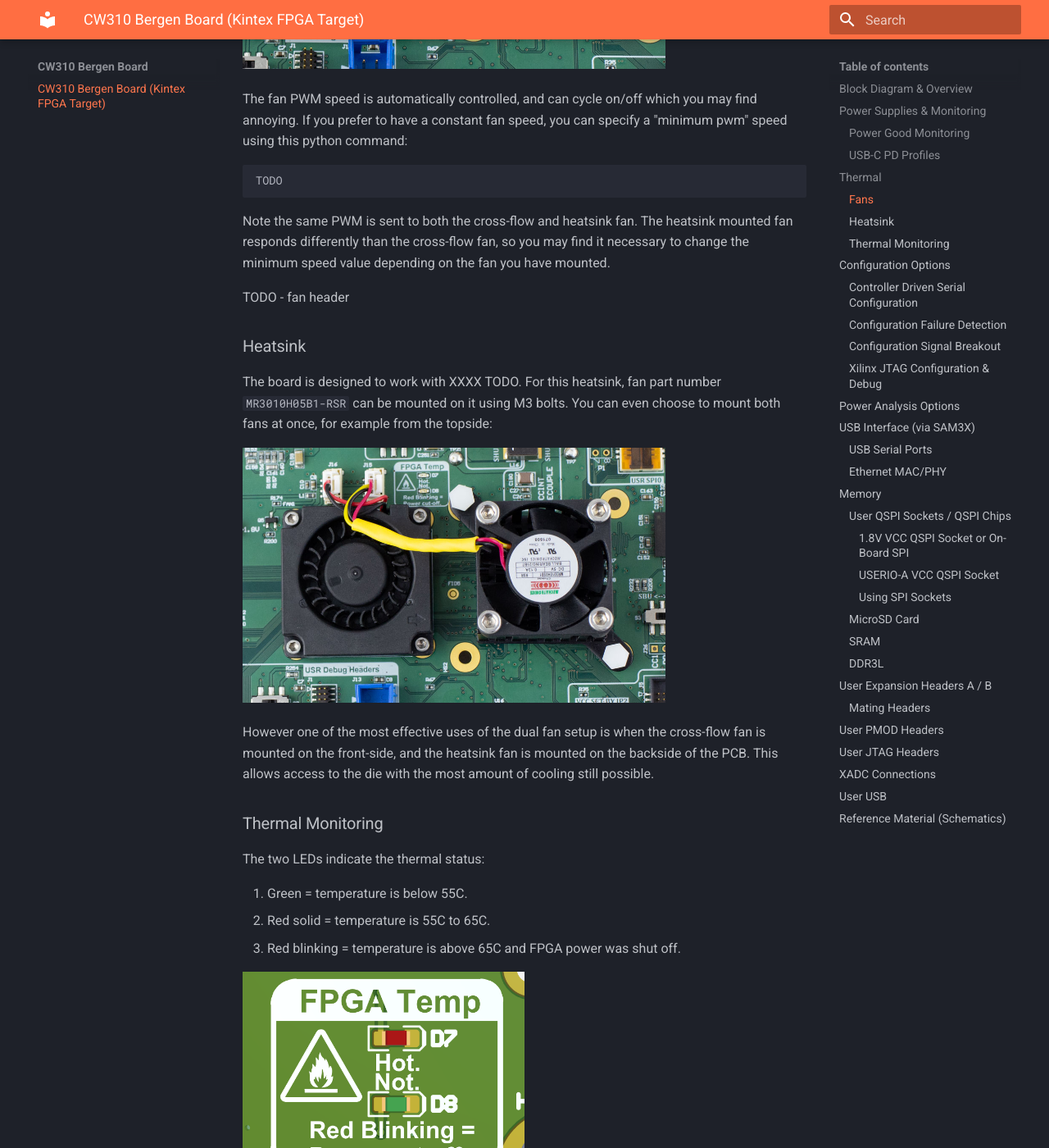
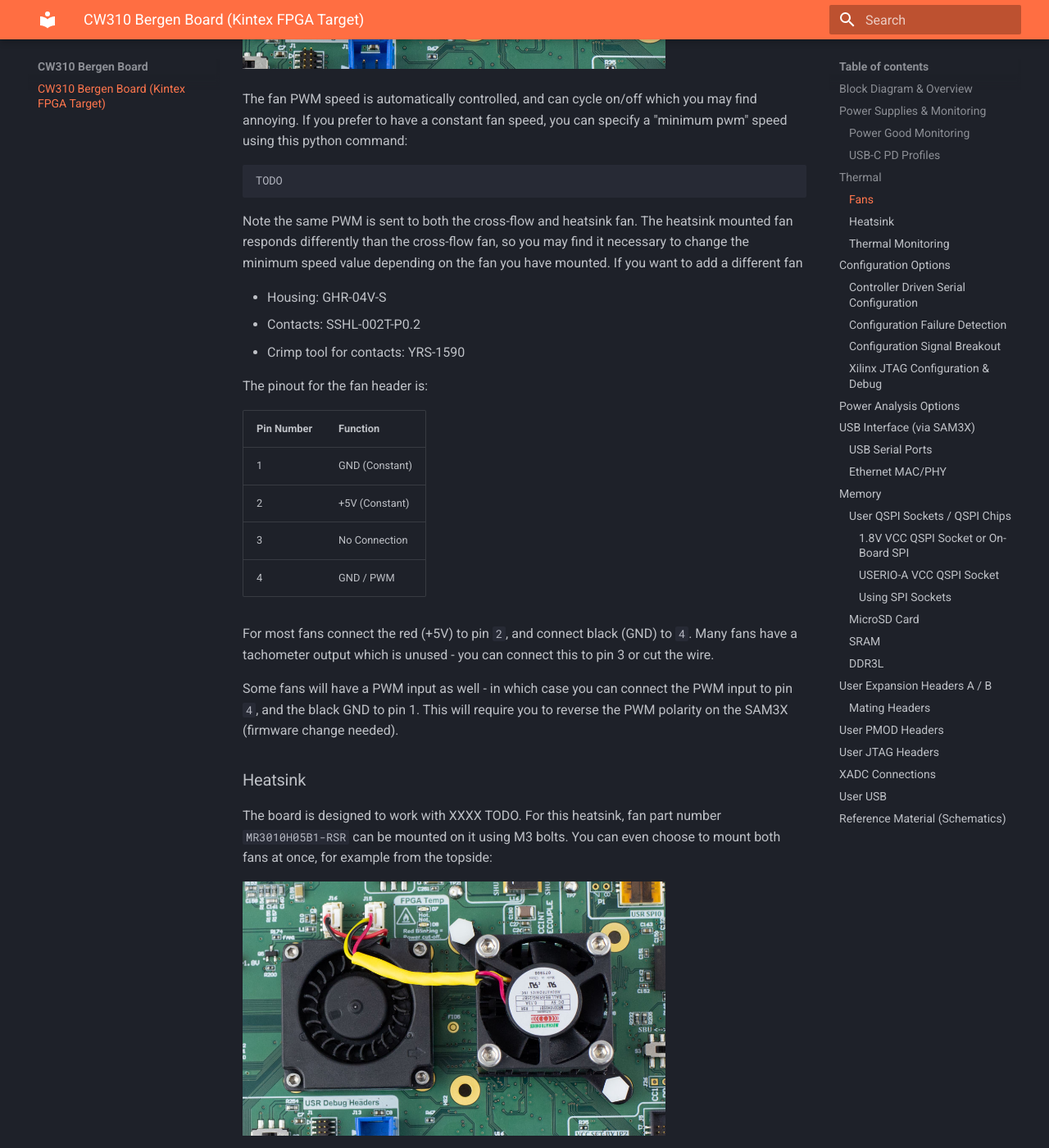
Before and after one commit to newaetech/cw310-bergen-board, an MkDocs documentation site: the page built from docs/README.md, in a window 1280 px wide and 1400 px high, scrolled down 7532 px. Shown: the whole window at 82% size. Built offline with MkDocs 1.6.1 and Material for MkDocs 9.7.7, drawn with Linux system fonts in a browser that asks for light colours.

Commit message:
Add fan header part numbers

````diff
--- a/docs/README.md
+++ b/docs/README.md
@@ -158,9 +158,24 @@
 TODO
 ```
 
-Note the same PWM is sent to both the cross-flow and heatsink fan. The heatsink mounted fan responds differently than the cross-flow fan, so you may find it necessary to change the minimum speed value depending on the fan you have mounted.
+Note the same PWM is sent to both the cross-flow and heatsink fan. The heatsink mounted fan responds differently than the cross-flow fan, so you may find it necessary to change the minimum speed value depending on the fan you have mounted. If you want to add a different fan
 
-TODO - fan header
+* Housing: GHR-04V-S
+* Contacts: SSHL-002T-P0.2
+* Crimp tool for contacts: YRS-1590
+
+The pinout for the fan header is:
+
+| Pin Number | Function
+|------------|---------
+|      1     |   GND (Constant)
+|      2     |   +5V (Constant)
+|      3     | No Connection
+|      4     |   GND / PWM
+
+For most fans connect the red (+5V) to pin `2`, and connect black (GND) to `4`. Many fans have a tachometer output which is unused - you can connect this to pin 3 or cut the wire.
+
+Some fans will have a PWM input as well - in which case you can connect the PWM input to pin `4`, and the black GND to pin 1. This will require you to reverse the PWM polarity on the SAM3X (firmware change needed).
 
 ### Heatsink
 
````
Also changed, not shown: other parts of docs/README.md (+1 -1 lines).
